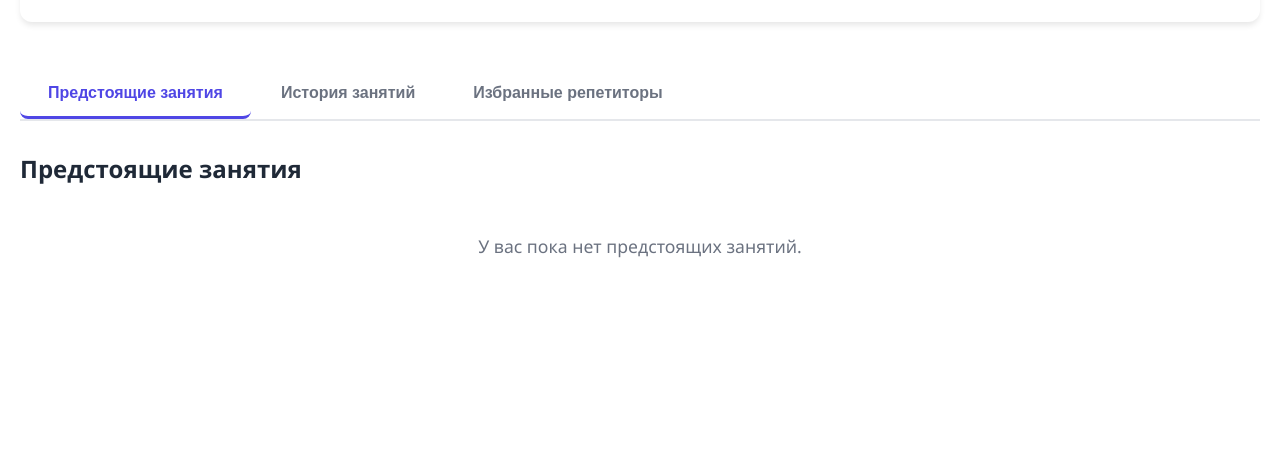
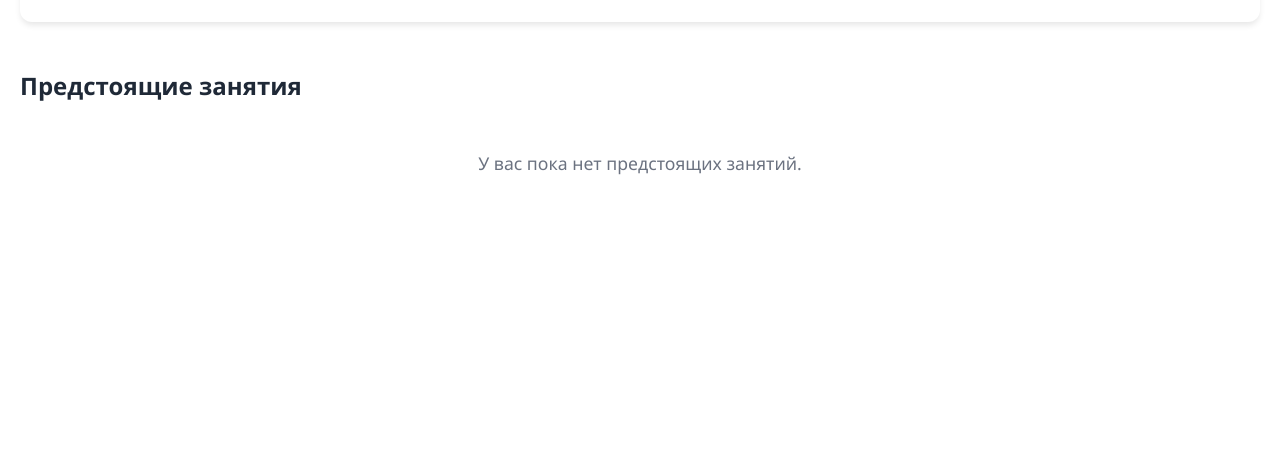
Before and after one commit to nastylauf/tutor-platform, a website with bundled scripts: page profile.html in a window 1280 px wide. Shown: the part 284-751 px from the top of the page. Built offline with nearby package versions, Linux system fonts and the light colour scheme.

Commit message:
Changed profile.html so it ll be no tabs

```diff
--- a/profile.html
+++ b/profile.html
@@ -93,13 +93,6 @@
         </div>
 
         <div class="profile-content">
-          <!-- Вкладки -->
-          <div class="tabs">
-            <button class="tab-btn active" data-tab="upcoming">Предстоящие занятия</button>
-            <button class="tab-btn" data-tab="history">История занятий</button>
-            <button class="tab-btn" data-tab="favorites">Избранные репетиторы</button>
-          </div>
-
           <!-- Содержимое вкладок -->
           <div id="upcomingTab" class="tab-content">
             <h2>Предстоящие занятия</h2>
```
